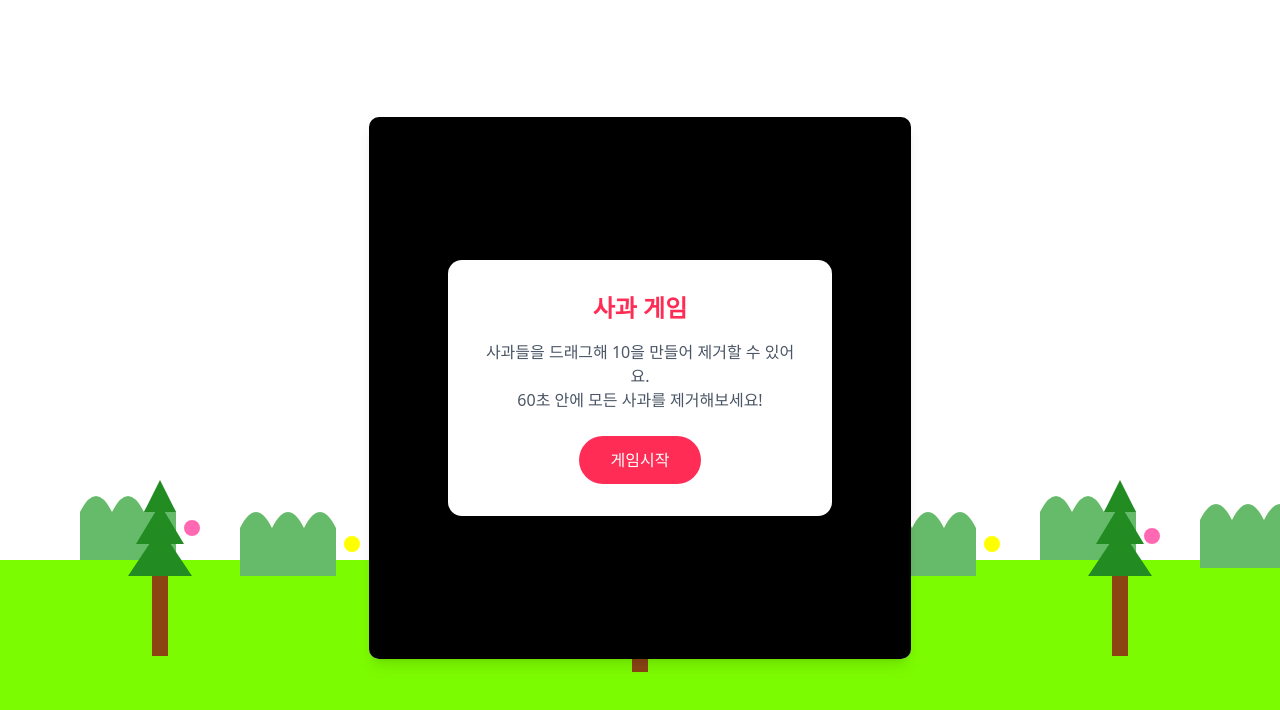
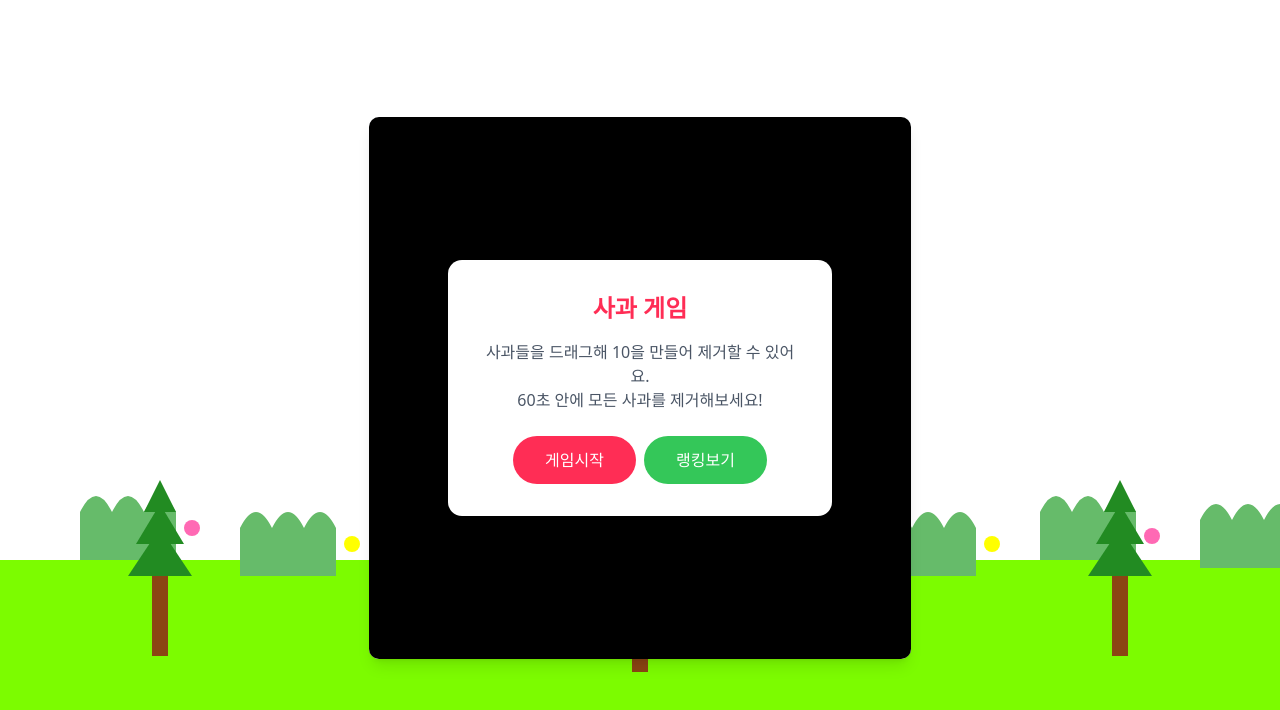
Before and after one commit to im-ian/apple-game, a Next.js app: page /game in a window 1280 px wide. Shown: the top 710 px of the page. Built offline with nearby package versions, Linux system fonts and the light colour scheme; no server answers.

Commit message:
add rank type

```diff
--- a/app/game/page.tsx
+++ b/app/game/page.tsx
@@ -21,7 +21,6 @@ export default function GamePage() {
     <div className="flex flex-col items-center justify-center h-screen">
       <AppleGame
         onGameFinish={(finalScore, score, timeLeft) => {
-          console.log(finalScore, score, timeLeft);
           saveScore(nickname, finalScore, score, timeLeft);
         }}
       />
--- a/components/AppleGame.tsx
+++ b/components/AppleGame.tsx
@@ -1,5 +1,5 @@
 import React, { useRef, useEffect, useState } from "react";
-
+import { useRouter } from "next/navigation";
 interface Position {
   x: number;
   y: number;
@@ -46,6 +46,8 @@ const GameCanvas: React.FC<{
   const gridSize = 10;
   const cellSize = 50;
   const gridPadding = 20;
+
+  const router = useRouter();
 
   // Initialize game
   useEffect(() => {
@@ -609,6 +611,12 @@ const GameCanvas: React.FC<{
               >
                 {!gameStarted ? "게임시작" : "다시하기"}
               </button>
+              <button
+                onClick={() => router.push("/rank")}
+                className="px-8 py-3 ml-2 bg-apple-green text-white rounded-full font-medium transition-transform transform hover:scale-105 focus:outline-none focus:ring-2 focus:ring-offset-2 focus:ring-apple-red"
+              >
+                랭킹보기
+              </button>
             </div>
           </div>
         )}
--- a/components/Ranking.tsx
+++ b/components/Ranking.tsx
@@ -1,4 +1,6 @@
-export default function Ranking({ rankings }: { rankings: any[] }) {
+import { Rank } from "@/types/rank";
+
+export default function Ranking({ rankings }: { rankings: Rank[] }) {
   return (
     <div className="bg-white rounded-lg shadow-md overflow-hidden">
       <table className="w-full">
```
Also changed, not shown: app/rank/page.tsx (+0 -7 lines), types/rank.ts (added, +8 -0 lines).
